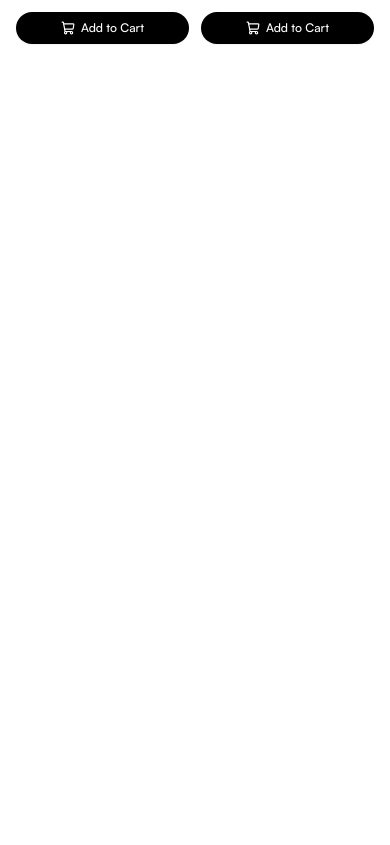
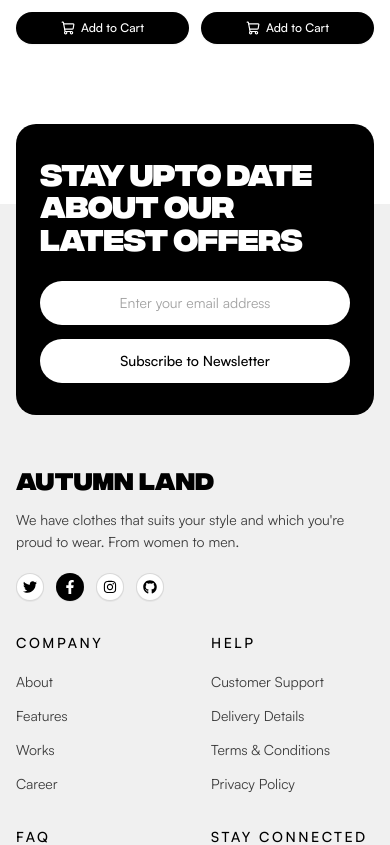
Before and after one commit to jubayers-r/autumnland-client, a Next.js app: page /shop/product/checkered-shirt in a window 390 px wide. Shown: the part 3841-4686 px from the top of the page. Before the commit the page ends 3933 px from the top, so only its background shows below. Built offline with nearby package versions, Linux system fonts and the light colour scheme; no server answers.

Commit message:
fix: center newsletter input without icon, restore mobile footer on all pages except cart, and reset sonner duration on cart clicks

```diff
--- a/components/footer/Footer.tsx
+++ b/components/footer/Footer.tsx
@@ -1,5 +1,8 @@
+"use client";
+
 import * as React from "react";
 import Link from "next/link";
+import { usePathname } from "next/navigation";
 import { Newsletter } from "./Newsletter";
 import { SocialLinks } from "./SocialLinks";
 import { PaymentBadges } from "./PaymentBadges";
@@ -41,11 +44,16 @@ const NAV_COLUMNS = [
 ];
 
 export function Footer({ className, showNewsletter = true }: FooterProps) {
+  const pathname = usePathname();
+  const isCartPage = pathname === "/cart";
+
   return (
     <footer
       aria-label="Site Footer"
       className={cn(
-        "hidden lg:block w-full relative text-foreground transition-colors",
+        "w-full relative text-foreground transition-colors",
+        // Hides on mobile and tablet (< lg) only on the /cart page; visible on all other pages
+        isCartPage ? "hidden lg:block" : "block",
         showNewsletter ? "mt-8 lg:mt-10" : "mt-8 lg:mt-10",
         className
       )}
--- a/components/footer/Newsletter.tsx
+++ b/components/footer/Newsletter.tsx
@@ -1,7 +1,7 @@
 "use client";
 
 import * as React from "react";
-import { Mail, Loader2 } from "lucide-react";
+import { Loader2 } from "lucide-react";
 import { toast } from "sonner";
 import { cn } from "@/lib/utils";
 
@@ -64,7 +64,6 @@ export function Newsletter({ className }: NewsletterProps) {
           className="flex flex-col gap-3.5 w-full lg:w-[350px] shrink-0"
         >
           <div className="relative flex items-center w-full">
-            <Mail className="absolute left-4.5 size-5 text-muted-foreground/80 pointer-events-none shrink-0" />
             <label htmlFor="newsletter-email" className="sr-only">
               Email Address
             </label>
@@ -77,7 +76,7 @@ export function Newsletter({ className }: NewsletterProps) {
               placeholder="Enter your email address"
               autoComplete="email"
               disabled={isSubmitting}
-              className="w-full bg-white text-black placeholder:text-neutral-400 text-sm sm:text-base rounded-full pl-12 pr-5 py-3 sm:py-3.5 focus:outline-none focus:ring-2 focus:ring-white/50 transition-all font-sans"
+              className="w-full bg-white text-black placeholder:text-neutral-400 text-sm sm:text-base rounded-full px-5 py-3 sm:py-3.5 text-center placeholder:text-center focus:outline-none focus:ring-2 focus:ring-white/50 transition-all font-sans"
             />
           </div>
 
--- a/components/home/ProductCard.tsx
+++ b/components/home/ProductCard.tsx
@@ -38,10 +38,9 @@ export function ProductCard({ product, className, priority = false }: ProductCar
       quantity: 1,
     });
 
-    toast.dismiss();
     toast.success("Added to Cart!", {
-      id: "cart-toast",
       description: `${title} × 1`,
+      duration: 3000,
       action: {
         label: "View Cart",
         onClick: () => router.push("/cart"),
--- a/components/product/ProductDetailOrder.tsx
+++ b/components/product/ProductDetailOrder.tsx
@@ -37,10 +37,9 @@ export function ProductDetailOrder({ product }: ProductDetailOrderProps) {
       color: selectedColor.name,
       quantity,
     });
-    toast.dismiss();
     toast.success("Added to Cart!", {
-      id: "cart-toast",
       description: `${title} (${selectedSize}, ${selectedColor.name}) × ${quantity}`,
+      duration: 3000,
       action: {
         label: "View Cart",
         onClick: () => router.push("/cart"),
```
Also changed, not shown: 1 other file (tests, documents, lock files or other folders).
